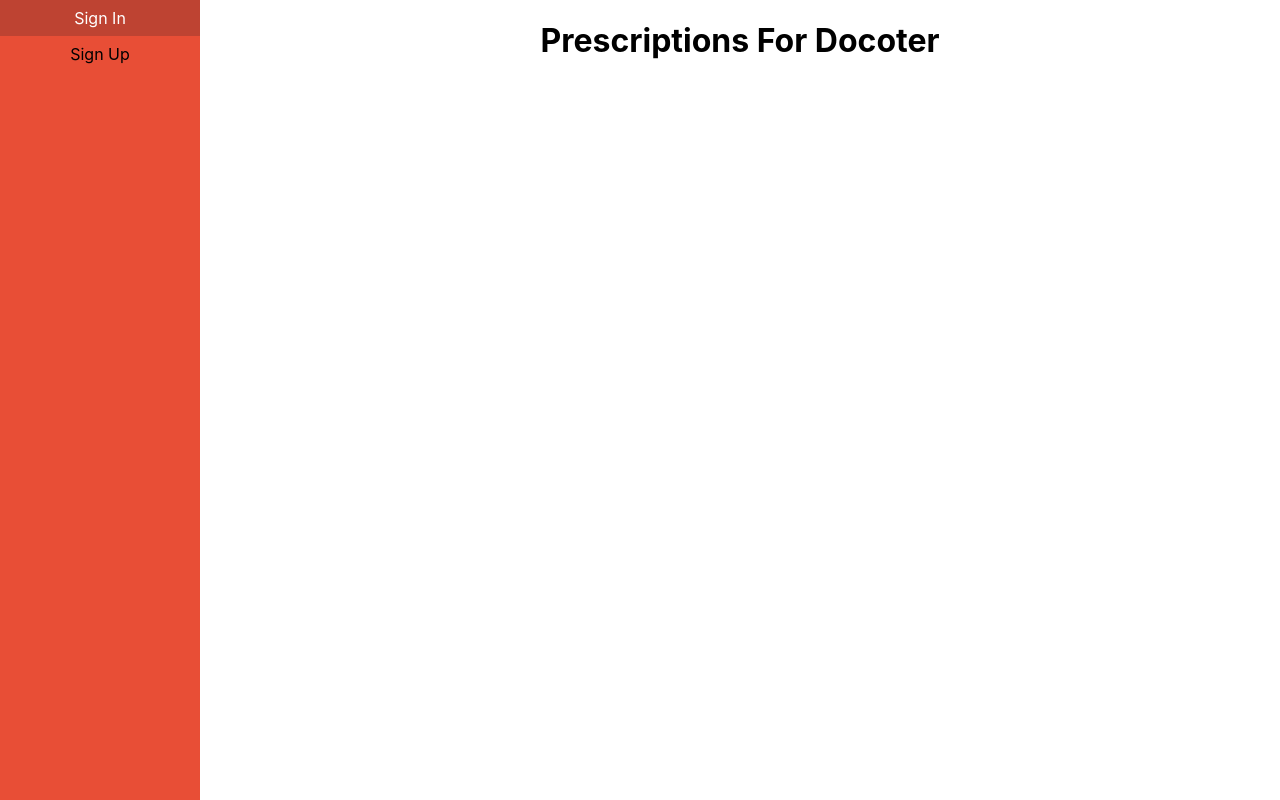
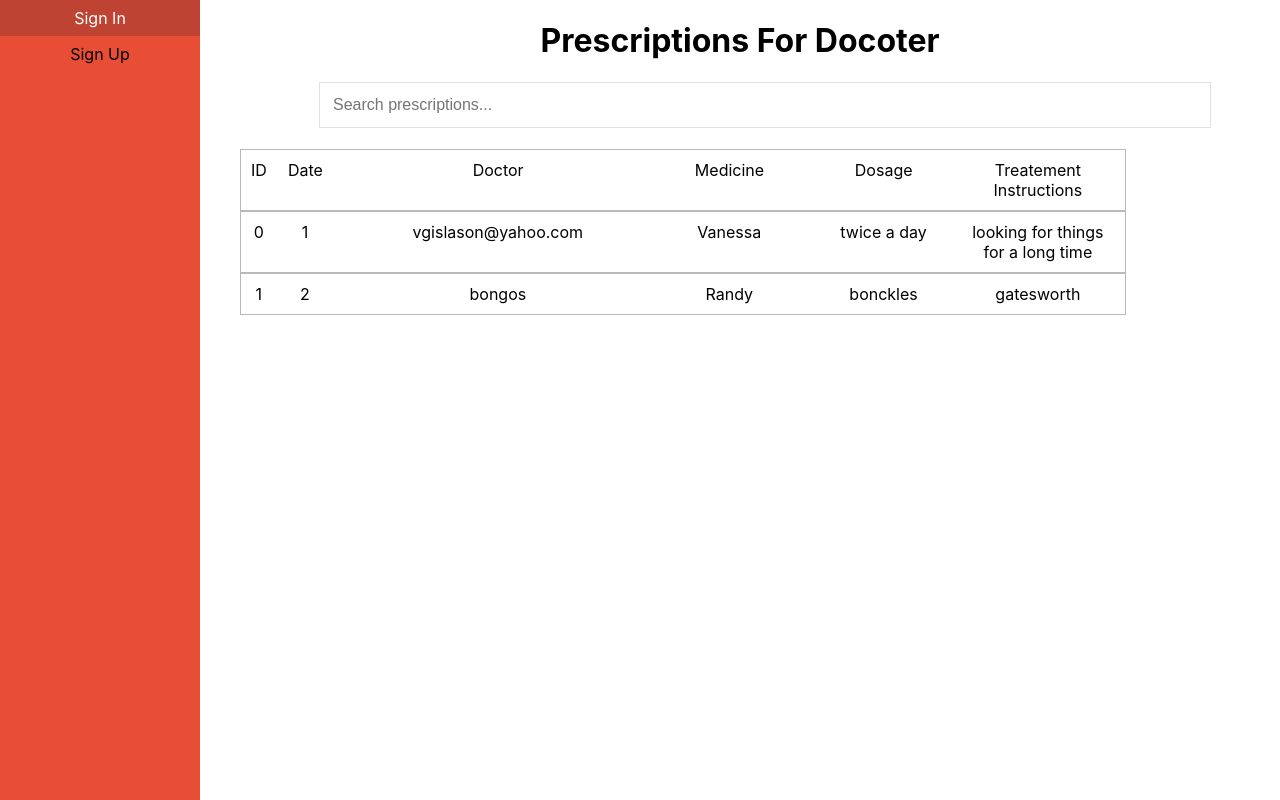
Before and after one commit to Turnbulll/CSCI334-Software-Design-Group-Project, a React (Create React App) app in the folder front-end/react-app/: page /DoctorPrescriptions in a window 1280 px wide. Built offline with nearby package versions, Linux system fonts and the light colour scheme.

Commit message:
Added prescription list UI to doctors, Added UI for making a new prescription

```diff
--- a/front-end/react-app/src/App.css
+++ b/front-end/react-app/src/App.css
@@ -109,19 +109,29 @@ input {
 
 
 /* Prescription list*/
+.prescriptionList{
+  display: inline-grid;
+  width: 100%;
+}
 
 .prescriptionListItem{
-  width: 100%;
+  width: 80%;
   display: inline-grid;
   grid-template-columns: 0.5fr 2fr 1fr 1fr 1fr;
   padding: 10px;
   border: 1px solid rgb(185, 185, 185);
+
 }
 
-.prescriptionList{
+.doctorPrescriptionListItem{
+  width: 80%;
   display: inline-grid;
-  width: 80%;
+  grid-template-columns: 0.1fr 0.5fr 2fr 1fr 1fr 1fr;
+  padding: 10px;
+  border: 1px solid rgb(185, 185, 185);
+
 }
+
 
 .searchBox{
   width: 80%;
--- a/front-end/react-app/src/pages/DoctorPrescriptions.js
+++ b/front-end/react-app/src/pages/DoctorPrescriptions.js
@@ -2,12 +2,111 @@ import React from 'react'
 
 class DoctorPrescriptions extends React.Component {
 
+  constructor(props) {
+    super(props);
+    this.state = {
+      userType: "",
+      list: []
+    };
 
+  }
+
+  loadData(){
+
+    {/* NEED TO IMPLEMENT FUNCTIONALITY TO GET BACKEND HERE*/}
+
+    {/* Fore each prescription push it to the list*/}
+
+    this.state. list.push({id: 0,
+    Date: 1,
+    Doctor: 'vgislason@yahoo.com',
+    Medicine: 'Vanessa',
+    Dosage: "twice a day",
+    TreatmentInstruction: "looking for things for a long time"})
+
+    this.state.list.push({id: 1,
+      Date: 2,
+      Doctor: 'bongos',
+      Medicine: 'Randy',
+      Dosage: "bonckles",
+      TreatmentInstruction: "gatesworth"})
+
+  }
+
+  searchPrescription(){
+
+    //inspired by https://www.w3schools.com/howto/howto_js_filter_lists.asp
+    var input, filter, ul, listData, li ,txtValue;
+
+    //get all elements from the page
+    input = document.getElementById('prescriptionSearch');
+    filter = input.value.toUpperCase();
+    ul = document.getElementById("prescriptionList");
+    li = ul.getElementsByTagName("li");
+
+    //for each list item of the list
+    for (var i = 1; i < li.length; i++){
+
+      //get all div elements inside list element
+      var divs = li[i].getElementsByTagName("div");
+      for (var j = 0; j < divs.length; j++){
+        //get the data from the div
+        listData = divs[j];
+        //add the text inside th div to the text value
+        txtValue += listData.textContent || listData.innerText;
+      }
+
+
+      //make the text value uppercase for comparison
+      if (txtValue.toUpperCase().indexOf(filter) > -1){
+        //if its not found hide the element
+          li[i].style.display ="";
+      }else{
+        //if the substring is found show it
+          li[i].style.display ="none";
+      }
+
+      //reset the text value
+      txtValue = "";
+
+    }
+
+
+  }
 
   render(){
   return (
     <div className='main'>
+      {/* load data from backend */}
+      {this.loadData()}
+
       <h1>Prescriptions For Docoter</h1>
+
+      <input type="text" id="prescriptionSearch" className='searchBox' onKeyUp={this.searchPrescription} placeholder="Search prescriptions..."></input>
+      <br/>
+
+      <ul className='prescriptionList' id="prescriptionList">
+
+          <li className="doctorPrescriptionListItem">
+              <div>ID</div>
+              <div>Date</div>
+              <div>Doctor</div>
+              <div>Medicine</div>
+              <div>Dosage</div>
+              <div>Treatement Instructions</div>
+          </li>
+
+        {this.state.list.map(prescription => (
+            <li key={prescription.id} className="doctorPrescriptionListItem">
+              <div>{prescription.id}</div>
+              <div>{prescription.Date}</div>
+              <div>{prescription.Doctor}</div>
+              <div>{prescription.Medicine}</div>
+              <div>{prescription.Dosage}</div>
+              <div>{prescription.TreatmentInstruction}</div>
+           </li>
+          ))}
+      </ul>
 
 
     </div>
--- a/front-end/react-app/src/pages/NewPrescription.js
+++ b/front-end/react-app/src/pages/NewPrescription.js
@@ -2,13 +2,55 @@ import React from 'react'
 
 class NewPrescription extends React.Component {
 
+  constructor(props) {
+    super(props);
+    this.state = {
+      date: ""
+    };
 
+  }
+
+
+  sendToBackEnd(){
+    /* get user by frist name last name OR ID can change later*/
+    //Kaleb saving link for later: https://reactjs.org/docs/forms.html
+
+
+  }
 
   render(){
   return (
-    <div className='main'>
+    <div className='form'>
+
+
+
+
       <h1>New Prescription</h1>
 
+      <form className='form'>
+
+                    <label>First Name:</label>
+                    <input type="text" name="FirstName" />
+
+                    <label>Last Name:</label>
+                    <input type="text" name="LastName" />
+
+                    <label>Date:</label>
+                    <input type="date" name="date" id="todaysDate" />
+
+                    <label>Medication:</label>
+                    <input type="text" name="Medication" />
+
+                    <label>Dosage:</label>
+                    <input type="text" name="Dosage" />
+
+                    <label>Instructions:</label>
+                    <input type="text" name="Instructions" />
+
+
+                </form>
+
+                <button onClick={this.sendToBackEnd}>Submit</button>
 
     </div>
   )}
--- a/front-end/react-app/src/pages/SignUp.js
+++ b/front-end/react-app/src/pages/SignUp.js
@@ -31,7 +31,7 @@ class SignUp extends React.Component {
                     <input type="text" name="FirstName" />
 
                     <label>Last Name:</label>
-                    <input type="text" name="FirstName" />
+                    <input type="text" name="LastName" />
 
                     <label>Date Of Birth:</label>
                     <input type="Date" name="DOB" />
```
